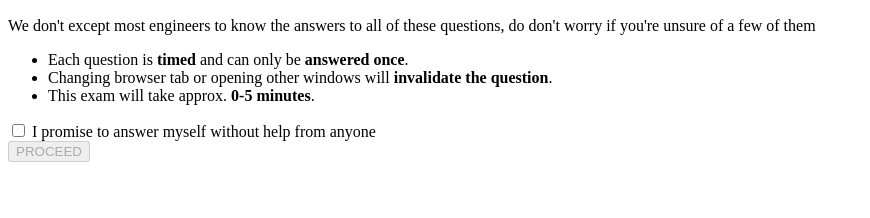
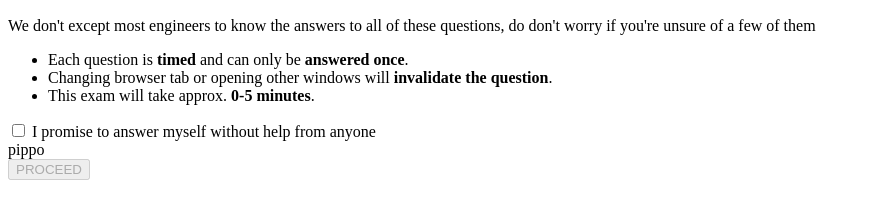
Before and after one commit to Duplo96/BW_1, a plain HTML site: page index.html in a window 1280 px wide. Shown: the part 482-700 px from the top of the page, without its empty margins (0-870 px from the left). Drawn offline with Linux system fonts and the light colour scheme.

Commit message:
Update index.html

```diff
--- a/index.html
+++ b/index.html
@@ -37,6 +37,7 @@
             >I promise to answer myself without help from anyone</label
           >
         </div>
+        <div>pippo</div>
         <button disabled="true">PROCEED</button>
       </div>
     </main>
```
